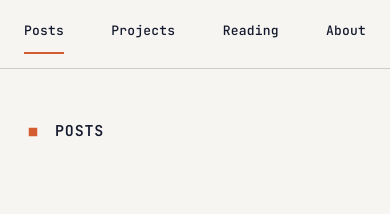
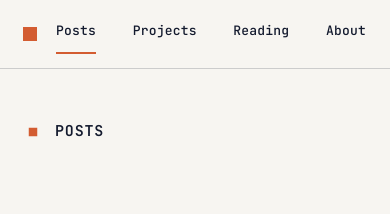
Before and after one commit to falamu/falamu.github.io, a Jekyll site: the page built from index.markdown, in a window 390 px wide. Shown: the top 214 px of the page. Built offline with Jekyll 4.4.1, drawn with Linux system fonts in a browser that asks for light colours.

Commit message:
Add home logo link

```diff
--- a/_includes/header.html
+++ b/_includes/header.html
@@ -1,4 +1,8 @@
 <header class="site-header" role="banner">
+  <a class="home-link" href="{{ "/" | relative_url }}" aria-label="Home">
+    <span aria-hidden="true"></span>
+  </a>
+
   <nav class="site-nav" aria-label="Primary navigation">
     {%- assign posts_active = false -%}
     {%- if page.url == '/' or page.url contains '/posts/' -%}
--- a/assets/main.scss
+++ b/assets/main.scss
@@ -63,6 +63,33 @@ a:focus-visible {
   width: $sidebar-width;
   border-right: 1px solid $rule;
   background: rgba($paper, 0.97);
+}
+
+.home-link {
+  position: absolute;
+  top: 42px;
+  left: 46px;
+  display: grid;
+  width: 36px;
+  height: 36px;
+  place-items: center;
+}
+
+.home-link span {
+  width: 14px;
+  height: 14px;
+  background: $accent;
+  transition: transform 150ms ease;
+}
+
+.home-link:hover span,
+.home-link:focus-visible span {
+  transform: scale(1.15);
+}
+
+.home-link:focus-visible {
+  outline: 1px solid $ink;
+  outline-offset: 2px;
 }
 
 .site-nav {
@@ -358,17 +385,26 @@ a:focus-visible {
   .site-header {
     position: sticky;
     inset: 0 0 auto;
+    display: flex;
+    align-items: center;
     width: 100%;
     border-right: 0;
     border-bottom: 1px solid $rule;
   }
 
+  .home-link {
+    position: static;
+    flex: 0 0 36px;
+    margin-left: 12px;
+  }
+
   .site-nav {
+    flex: 1 1 auto;
     flex-direction: row;
     justify-content: space-between;
     gap: 16px;
     overflow-x: auto;
-    padding: 21px 24px 22px;
+    padding: 21px 24px 22px 8px;
   }
 
   .nav-link {
```
